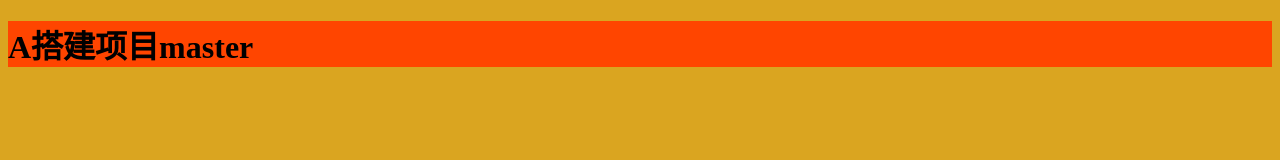
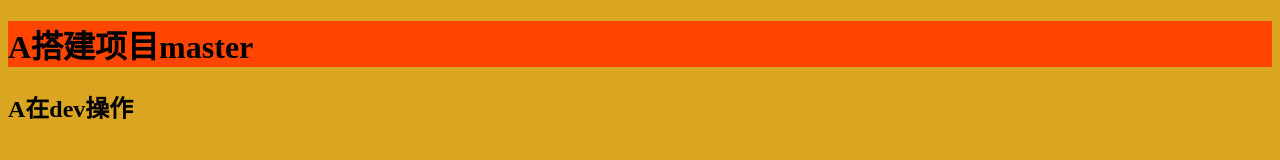
Before and after one commit to dkl0701/2303test, a plain HTML site: page index.html in a window 1280 px wide. Drawn offline with Linux system fonts and the light colour scheme.

Commit message:
'A在dev操作A_dev1'

```diff
--- a/index.html
+++ b/index.html
@@ -8,5 +8,6 @@
   </head>
   <body>
     <h1>A搭建项目master</h1>
+    <h2>A在dev操作</h2>
   </body>
 </html>
```
